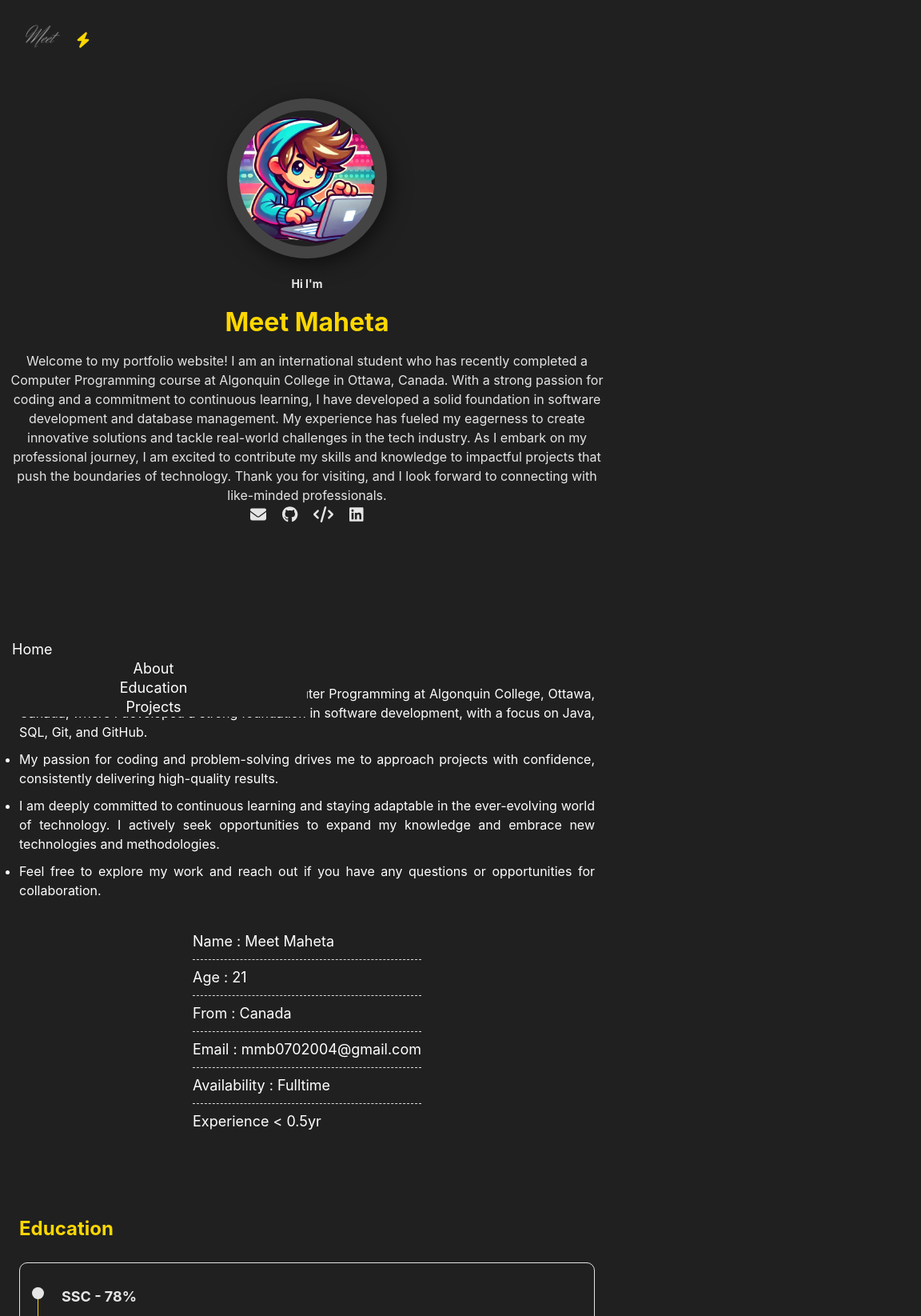
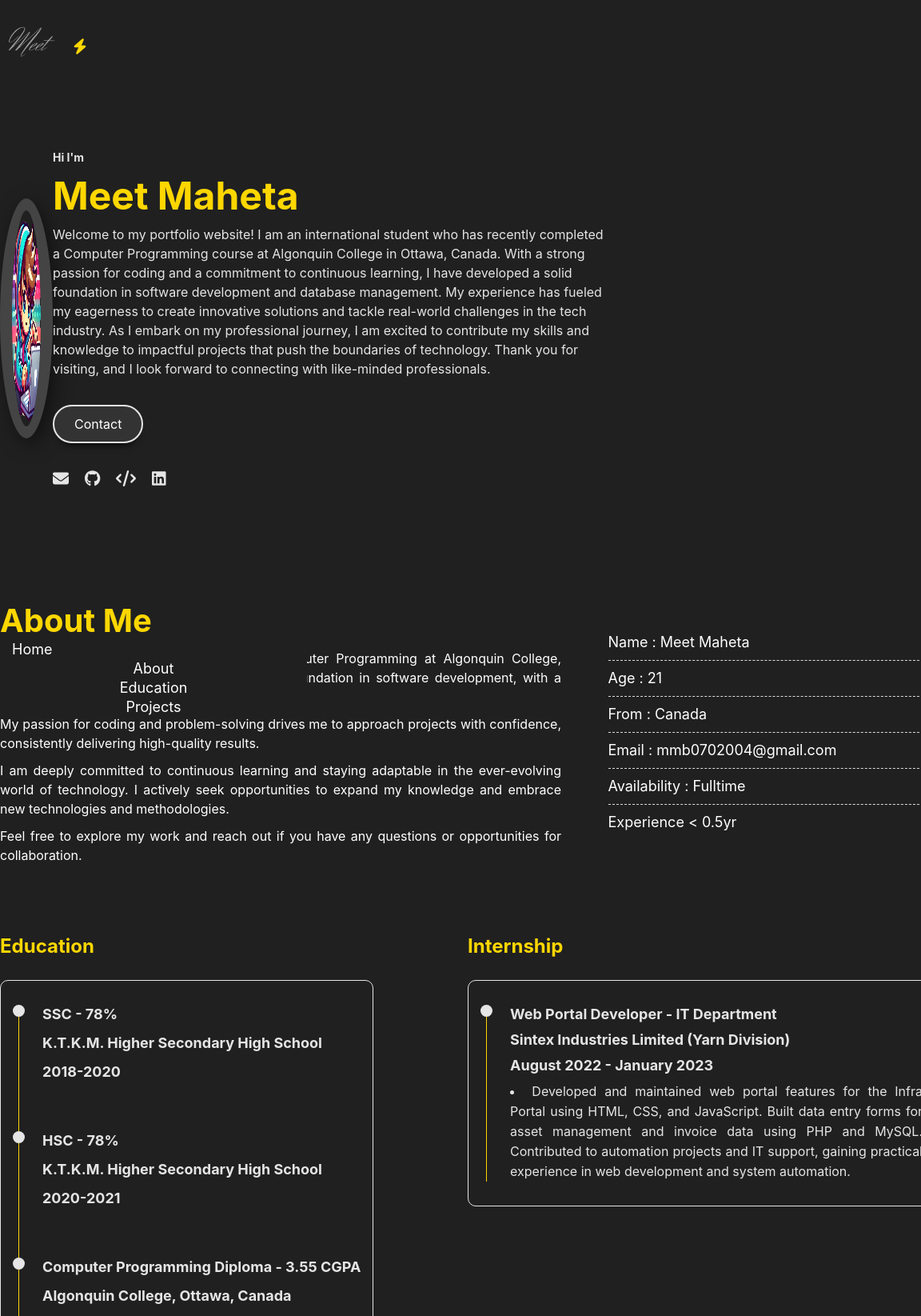
Before and after one commit to mmb0710/Meet-Maheta-Portfolio, a React (Create React App) app: page / in a window 768 px wide. Shown: the top 1645 px of the page at 80% size, 1152 px wide, since content can reach past the window. Built offline with nearby package versions, Linux system fonts and the light colour scheme.

Commit message:
Updated style

```diff
--- a/src/App.css
+++ b/src/App.css
@@ -567,142 +567,50 @@ profile-photo .img{
   }
 
  /*------------------- Responsive Design on small screen -------------------*/
-
-
-
-/* tablet layout */
+/* Tablet layout */
 @media only screen and (min-width: 768px) and (max-width: 999px) {
-  .container {
-    width: 90%;
-    max-width: 750px;
-    padding: 0 15px;
-  }
-
   .navbar {
     width: 50%;
   }
 
-  .FirstElement {
-    flex-direction: column;
-    align-items: center;
-    padding-top: 3rem;
-  }
-
-  .FirstElement .profile-photo {
-    width: 250px;
-    height: 250px;
-    margin-bottom: 30px;
-  }
-
-  .profile-text {
-    text-align: center;
-  }
-
-  .profile-text h1 {
-    font-size: 2.5rem;
-  }
-
-  .about {
-    flex-direction: column;
-  }
-
-  .about-content, .about-skills {
-    flex-basis: 100%;
-    margin-bottom: 30px;
-  }
-
-  .education-content .row {
-    flex-direction: column;
-    height: auto;
-    margin-bottom: 100px;
-  }
-
-  .education-content .row .education,
-  .education-content .row .internship {
-    flex: 0 0 100%;
-    max-width: 100%;
-    margin-bottom: 30px;
-  }
-
-  .project {
-    flex-basis: 48%;
-    max-width: 48%;
+  .menu_icon {
+    display: none;
   }
 }
 
+/* Mobile layout */
 @media only screen and (max-width: 768px) {
-  .container {
-    width: 100%;
-    padding: 0 15px;
+  .navbar {
+    display: none;
+    position: absolute;
+    top: 100%;
+    left: 0;
+    right: 0;
+    background-color: #202020;
+    flex-direction: column;
+    align-items: center;
   }
 
-  .logo {
-    font-size: 20px;
+  .navbar.active {
+    display: flex; /* This will show the menu when the state is active */
   }
 
-  .logo img {
-    width: 60px;
+  .menu_icon {
+    display: block; /* Show the menu icon on mobile */
+    font-size: 24px;
+    cursor: pointer;
   }
 
-  .FirstElement {
-    flex-direction: column;
-    padding-top: 2rem;
-    text-align: center;
+  .navbar li {
+    margin: 10px 0;
   }
 
-  .FirstElement .profile-photo {
-    width: 200px;
-    height: 200px;
-    margin-bottom: 20px;
+  .menu_icon {
+    color: #fff;
+    font-size: 24px;
   }
 
-  .profile-text h1 {
-    font-size: 2rem;
-  }
-
-  .profile-text .social {
-    justify-content: center;
-  }
-
-  .about {
-    flex-direction: column;
-  }
-
-  .about-content, .about-skills {
-    flex-basis: 100%;
-  }
-
-  .education-content .row {
-    flex-direction: column;
-    height: auto;
-    margin-bottom: 50px;
-  }
-
-  .education-content .row .education,
-  .education-content .row .internship {
-    flex: 0 0 100%;
-    max-width: 100%;
-  }
-
-  .projects {
-    flex-direction: column;
-  }
-
-  .project {
-    max-width: 100%;
-    margin-bottom: 20px;
-  }
-
-  .btn-group {
-    display: none;
-  }
-
-  .footer {
-    padding: 15px;
-  }
-
-  /* Hide navbar buttons on mobile */
-  .navbar {
-    display: none;
+  .bars-icon {
+    color: #fff;
   }
 }
```
